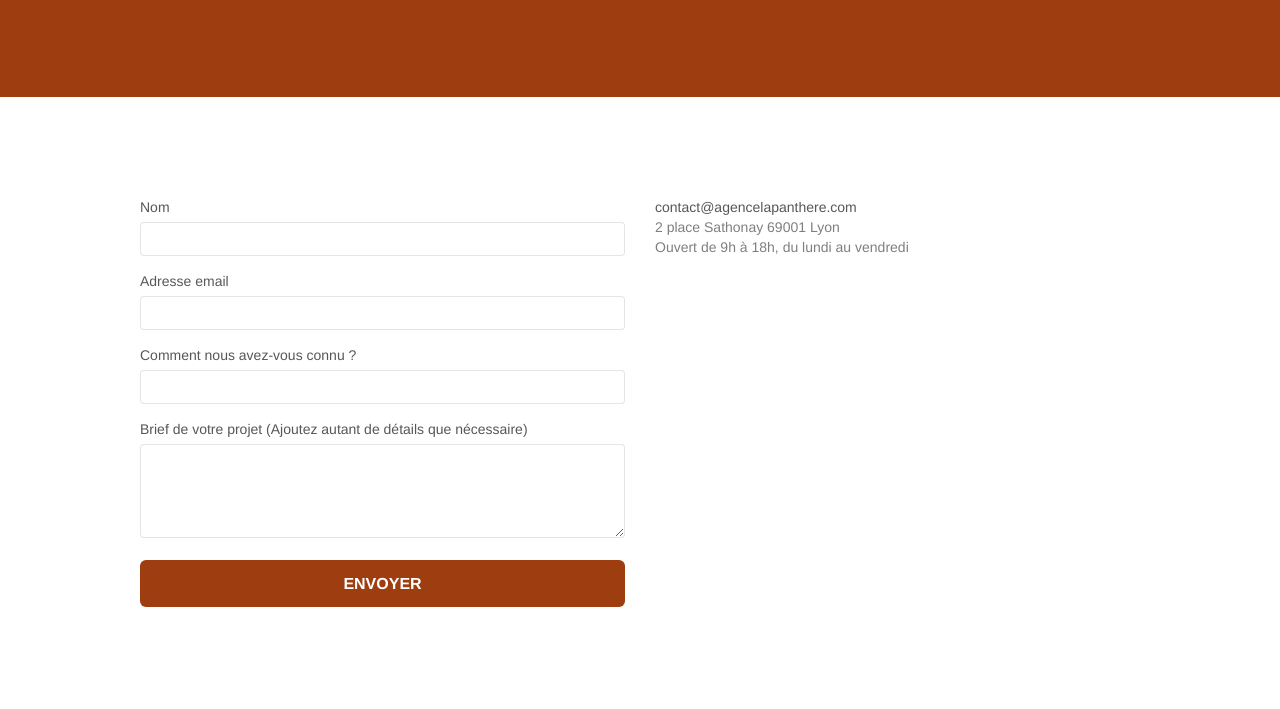
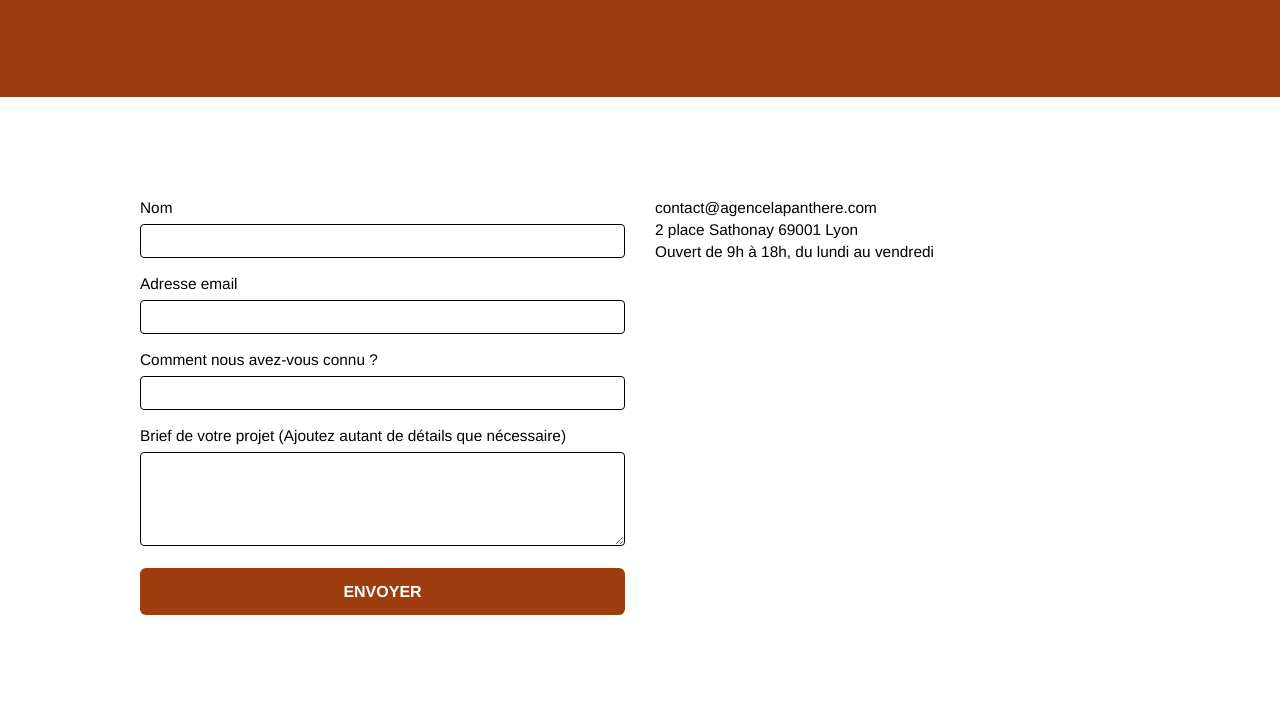
Before and after one commit to Maiphuongthao/MaiPhuongThao_4_07042022, a plain HTML site: page contact.html in a window 1280 px wide. Shown: the part 319-1028 px from the top of the page. Drawn offline with Linux system fonts and the light colour scheme.

Commit message:
modify style

```diff
--- a/contact.html
+++ b/contact.html
@@ -138,7 +138,7 @@
       <!-- bloc-6 END -->
 
       <!-- bloc-7 -->
-      <div class="bloc bgc-white l-bloc" id="bloc-7">
+      <div class="bloc l-bloc" id="bloc-7">
         <div class="container bloc-lg">
           <div class="row">
             <div class="col-sm-6">
--- a/style.css
+++ b/style.css
@@ -505,8 +505,9 @@ button {
   border-radius: 0 0 29px 29px;
 }
 
+/*Change border color to black*/
 .form-control {
-  border-color: rgba(0, 0, 0, 0.1);
+  border-color: black;
   box-shadow: none;
 }
 
@@ -652,7 +653,17 @@ label,
 a {
   font-family: "helvetica";
   font-weight: 400;
-  color: #575757 !important;
+  color: black !important;
+}
+
+/*Add size for label & address*/
+label, address{
+    font-size: 1.1em;
+}
+
+/*Add style for address*/
+address{
+    color: #000000;
 }
 
 .container {
```
Also changed, not shown: 1 other file.
